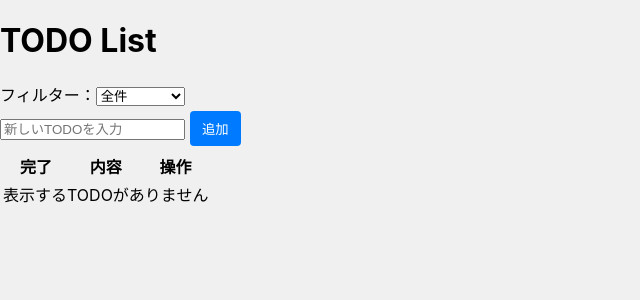
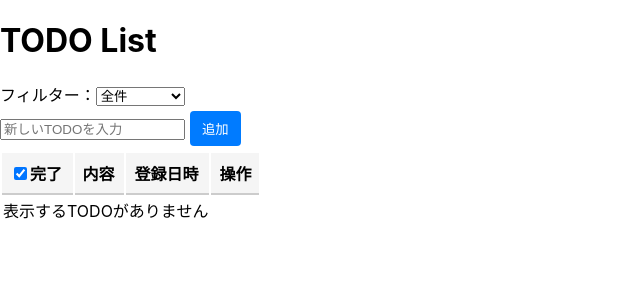
Before and after one commit to hitomi-tsuno/todo-react-typescript, a React (Create React App) app: page / in a window 1280 px wide. Shown: the top 300 px of the page, without its empty margins (0-640 px from the left). Built offline with nearby package versions, Linux system fonts and the light colour scheme.

Commit message:
Merge：すべて未完了にする・すべて完了にするボタン→一覧ヘッダのチェックボックス に変更する

```diff
--- a/src/App.tsx
+++ b/src/App.tsx
@@ -95,32 +95,15 @@ const App: React.FC = () => {
           )}
         </div>
 
-        <div>
-          {/* 一括完了・未完了ボタン どちらかを表示する*/}
-          {todos.length > 0 &&
-            (checkedCount === todos.length ? (
-              <StyledButton
-                onClick={uncheckAll}
-                title="完了をすべて未チェックとする"
-              >
-                すべて未完了にする
-              </StyledButton>
-            ) : (
-              <StyledButton
-                onClick={checkAll}
-                title="完了をすべてチェックとする"
-              >
-                すべて完了にする
-              </StyledButton>
-            ))}
-        </div>
-
         {/* 一覧 */}
         <TodoList
           filteredTodos={filteredTodos}
           deleteTodo={deleteTodo}
           toggleTodo={toggleTodo}
           updateTodo={updateTodo}
+          checkedCount={checkedCount}
+          checkAll={checkAll}
+          uncheckAll={uncheckAll}
         />
       </div>
     </>
--- /dev/null
+++ b/src/components/StyledTableHeader.tsx
@@ -0,0 +1,9 @@
+import styled from "styled-components";
+
+const StyledTableHeader = styled.th`
+  border-bottom: 2px solid #ccc; // 下線のスタイル
+  background-color: #f5f5f5; // 背景色
+  padding: 8px; // 内側の余白
+  text-align: left; // テキストの配置
+`;
+export default StyledTableHeader;
--- a/src/components/StyledText.tsx
+++ b/src/components/StyledText.tsx
@@ -1,8 +1,16 @@
 import styled from "styled-components";
 
 const StyledText = styled.span<{ checked: boolean }>`
-  color: ${(props) => (props.checked ? "gray" : "black")};
-  text-decoration: ${(props) => (props.checked ? "line-through" : "none")};
+  text-decoration: ${({ checked }) => (checked ? "line-through" : "none")};
+  cursor: pointer;
+  position: relative;
+
+  &:hover::after {
+    content: "✏️";
+    position: absolute;
+    right: -20px;
+    font-size: 0.8rem;
+  }
 `;
 
 export default StyledText;
--- a/src/components/TodoItem.tsx
+++ b/src/components/TodoItem.tsx
@@ -70,7 +70,6 @@ const TodoItem: React.FC<Props> = ({
 
       <td>
         {/* 削除ボタン */}
-        {isEditing && (
         <StyledButton
           onClick={(e) => {
             e.stopPropagation();
@@ -79,7 +78,6 @@ const TodoItem: React.FC<Props> = ({
         >
           削除
         </StyledButton>
-        )}
       </td>
     </tr>
   );
--- a/src/components/TodoList.tsx
+++ b/src/components/TodoList.tsx
@@ -1,12 +1,16 @@
 import React from "react";
 import { Todo } from "../types/todo"; // TODOの型定義
 import TodoItem from "./TodoItem"; // TodoItemコンポーネント
+import StyledTableHeader from "./StyledTableHeader"; // スタイリングされたテーブルヘッダーコンポーネント
 
 interface Props {
   filteredTodos: Todo[];
   deleteTodo: (id: number) => void; // propsの型定義
   toggleTodo: (id: number) => void; // propsの型定義
   updateTodo: (id: number, newText: string) => void; // propsの型定義
+  checkedCount: number;
+  checkAll: () => void;
+  uncheckAll: () => void;
 }
 
 const TodoList: React.FC<Props> = ({
@@ -14,15 +18,26 @@ const TodoList: React.FC<Props> = ({
   deleteTodo,
   toggleTodo,
   updateTodo,
+  checkedCount,
+  checkAll,
+  uncheckAll,
 }) => {
   return (
     <table>
       {/* ヘッダ部 */}
       <thead>
         <tr>
-          <th>完了</th>
-          <th>内容</th>
-          <th>操作</th>
+          <StyledTableHeader>
+            <input
+              type="checkbox"
+              checked={checkedCount === filteredTodos.length}
+              onChange={(e) => (e.target.checked ? checkAll() : uncheckAll())}
+            />
+            完了
+          </StyledTableHeader>
+          <StyledTableHeader>内容</StyledTableHeader>
+          <StyledTableHeader>登録日時</StyledTableHeader>
+          <StyledTableHeader>操作</StyledTableHeader>
         </tr>
       </thead>
 
--- a/src/styles/GlobalStyle.ts
+++ b/src/styles/GlobalStyle.ts
@@ -4,7 +4,7 @@ export const GlobalStyle = createGlobalStyle`
   /* CSSリセットやその他のグローバルスタイルをここに記述 */
   /* 例: */
   body {
-    background-color: #f0f0f0; /* 全体の背景色を設定 */
+    background-color: white; /* 全体の背景色を設定 */
     margin: 0;
     padding: 0;
     font-family: -apple-system, BlinkMacSystemFont, 'Segoe UI', 'Roboto', 'Oxygen',
```
Also changed, not shown: public/image.png, 1 other file (tests, documents, lock files or other folders). Lines whose indentation alone changed are shown as unchanged.
